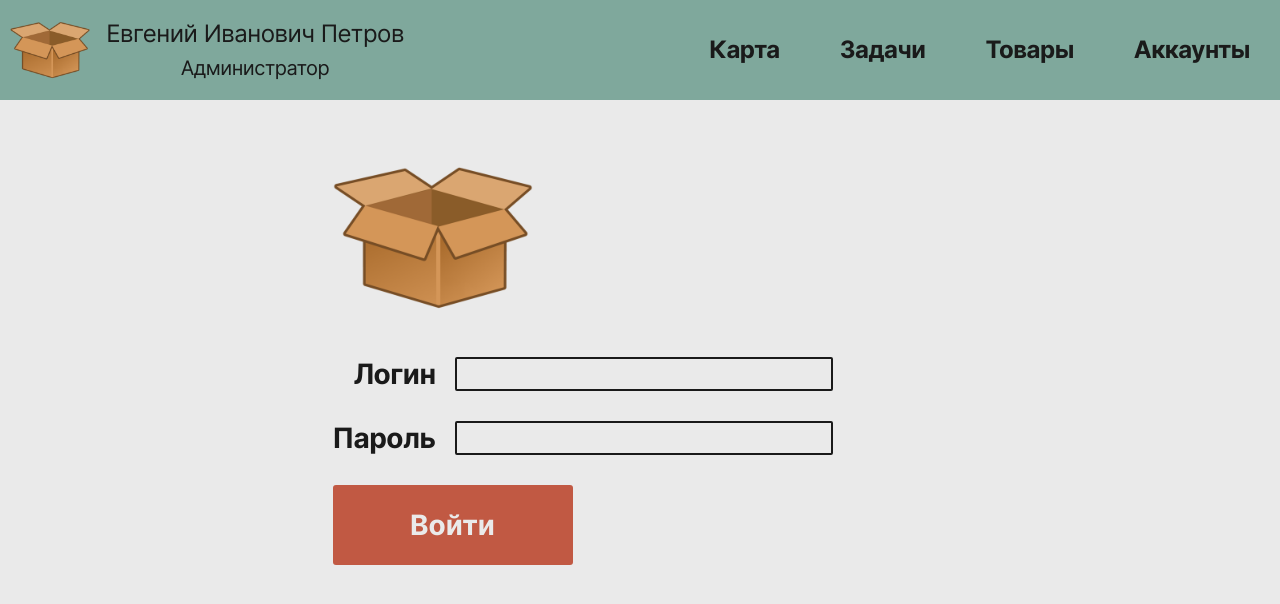
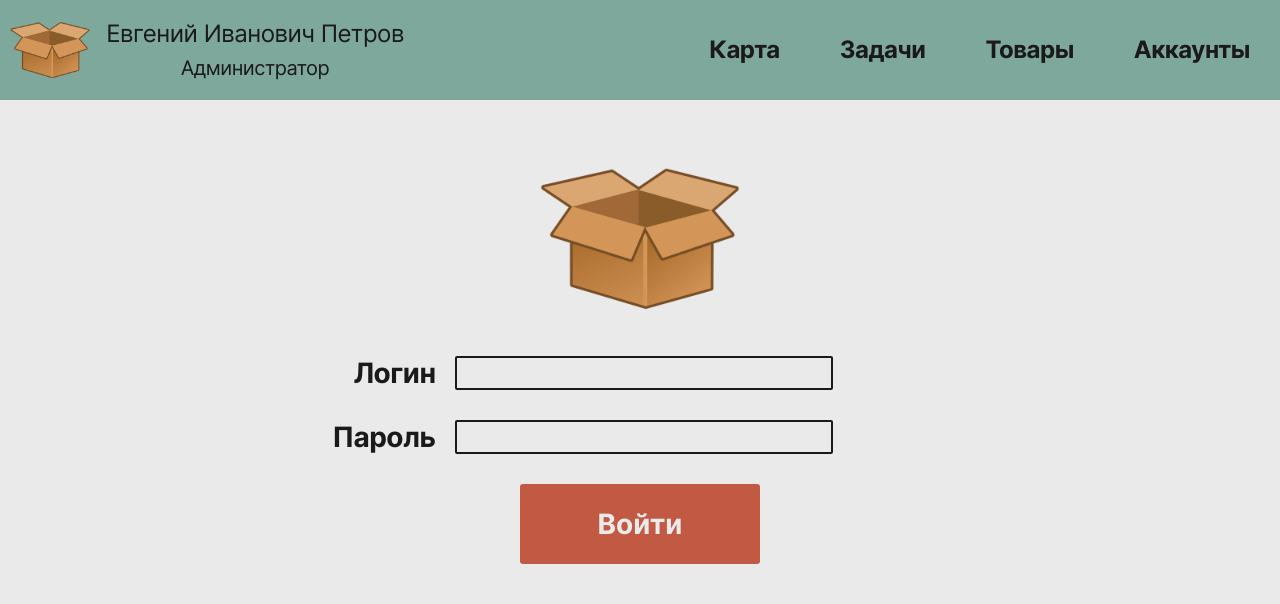
Before and after one commit to SLinartS/WHoPPubliC_client, a React (Create React App) app: page /login in a window 1280 px wide. Shown: the top 604 px of the page. Built offline with nearby package versions, Linux system fonts and the light colour scheme.

Commit message:
fix login page styles

```diff
--- a/src/styles/scss/pages/login.scss
+++ b/src/styles/scss/pages/login.scss
@@ -5,6 +5,12 @@
   justify-content: center;
   align-items: center;
   height: calc(100vh - 10rem - 20rem); // 100vh - header-height
+
+  &__container {
+    display: flex;
+    flex-direction: column;
+    align-items: center;
+  }
 
   &__app-icon {
     width: 20rem;
--- a/src/styles/style.css
+++ b/src/styles/style.css
@@ -500,6 +500,11 @@ a:active {
   align-items: center;
   height: calc(100vh - 10rem - 20rem);
 }
+.login__container {
+  display: flex;
+  flex-direction: column;
+  align-items: center;
+}
 .login__app-icon {
   width: 20rem;
 }
```
